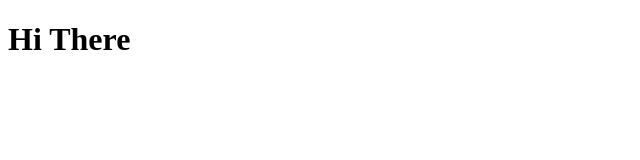
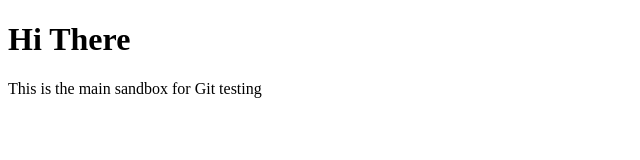
Before and after one commit to roguepanther/javascript-testing, a plain HTML site: page index.html in a window 1280 px wide. Shown: the whole page, without its empty margins (0-640 px from the left). Drawn offline with Linux system fonts and the light colour scheme.

Commit message:
Changing text

```diff
--- a/index.html
+++ b/index.html
@@ -7,6 +7,7 @@
 </head>
 <body>
 	<h1> Hi There </h1>
+	<p> This is the main sandbox for Git testing</p>
 	<script src="app.js"></script>
 </body>
 </html>
```
